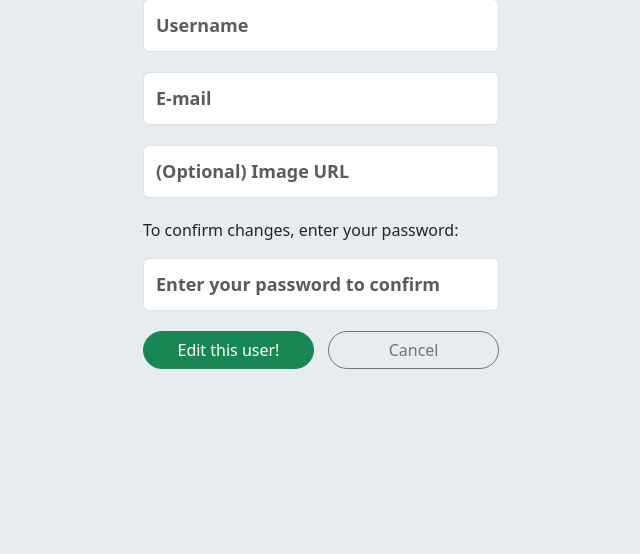
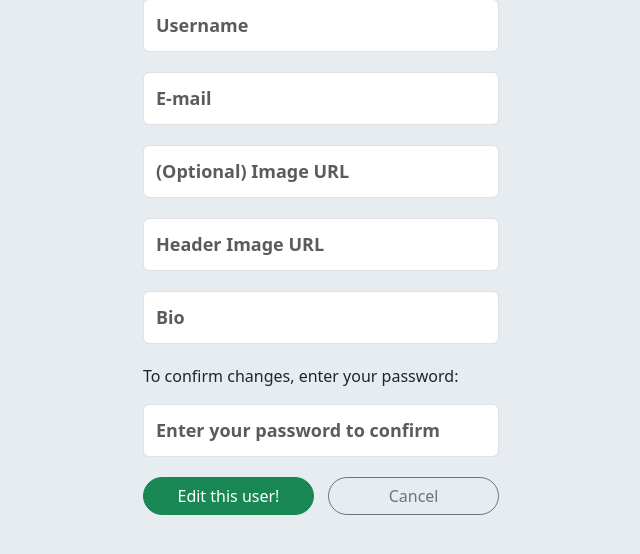
Before and after one commit to DonJVS/Warbler_Twitter_Clone, a Flask app: template templates/users/edit.html in a window 1280 px wide. Shown: the part 209-763 px from the top of the page, without its empty margins (319-959 px from the left). Run offline with Flask 2, Linux system fonts and the light colour scheme; the template is opened without the code that fills it: values that come from a table or form of the project are taken from there, others are empty; some libraries are stand-ins or nearby versions.

Commit message:
Modified the profile route to allow for updating the profile. Added a form to handle editing a user profile. Modified the edit template by specifying the current profile being updated.

```diff
--- a/app.py
+++ b/app.py
@@ -5,7 +5,7 @@ from flask_debugtoolbar import DebugToolbarExtension
 from sqlalchemy.exc import IntegrityError
 import pdb
 
-from forms import UserAddForm, LoginForm, MessageForm
+from forms import UserAddForm, LoginForm, MessageForm, UserProfileForm
 from models import db, connect_db, User, Message
 
 CURR_USER_KEY = "curr_user"
@@ -215,7 +215,31 @@ def stop_following(follow_id):
 def profile():
     """Update profile for current user."""
 
-    # IMPLEMENT THIS
+    if not g.user:
+        flash('Access unauthorized', 'danger')
+        return redirect('/')
+
+    form = UserProfileForm(obj=g.user)
+
+    if form.validate_on_submit():
+        #Check to see if the entered password is correct
+        if not User.authenticate(g.user.username,
+                                   form.password.data):
+            flash('Current password is incorrect.', 'danger')
+            return redirect('/')
+
+        #Update user details
+        g.user.username = form.username.data
+        g.user.email = form.email.data
+        g.user.image_url = form.image_url.data or User.image_url.default.arg
+        g.user.header_image_url = form.header_image_url.data
+        g.user.bio = form.bio.data
+
+        db.session.commit()
+        flash('Profile updated.', 'success')
+        return redirect(f'/users/{g.user.id}')
+
+    return render_template('users/edit.html', form=form)
 
 
 @app.route('/users/delete', methods=["POST"])
--- a/forms.py
+++ b/forms.py
@@ -1,6 +1,6 @@
 from flask_wtf import FlaskForm
 from wtforms import StringField, PasswordField, TextAreaField
-from wtforms.validators import DataRequired, Email, Length
+from wtforms.validators import DataRequired, Email, Length, InputRequired, Optional
 
 
 class MessageForm(FlaskForm):
@@ -23,3 +23,14 @@ class LoginForm(FlaskForm):
 
     username = StringField('Username', validators=[DataRequired()])
     password = PasswordField('Password', validators=[Length(min=6)])
+
+
+class UserProfileForm(FlaskForm):
+    '''Form for editing user profile'''
+
+    username = StringField('Username', validators=[DataRequired()])
+    email = StringField('E-mail', validators=[DataRequired(), Email()])
+    password = PasswordField('Current Password', validators=[InputRequired()])
+    image_url = StringField('(Optional) Image URL')
+    header_image_url = StringField('Header Image URL', validators=[Optional(), Length(max=255)])
+    bio = StringField('Bio', validators=[Optional(), Length(max=255)])
--- a/templates/users/edit.html
+++ b/templates/users/edit.html
@@ -5,7 +5,7 @@
   <div class="row justify-content-md-center">
     <div class="col-md-4">
       <h2 class="join-message">Edit Your Profile.</h2>
-      <form method="POST" id="user_form">
+      <form method="POST" id="user_form" action="/users/profile">
         {{ form.hidden_tag() }}
 
         {% for field in form if field.widget.input_type != 'hidden' and field.name != 'password' %}
@@ -27,7 +27,7 @@
 
         <div class="edit-btn-area">
           <button class="btn btn-success">Edit this user!</button>
-          <a href="/users/{{ user_id }}" class="btn btn-outline-secondary">Cancel</a>
+          <a href="/users/{{ g.user_id }}" class="btn btn-outline-secondary">Cancel</a>
         </div>
       </form>
     </div>
```
